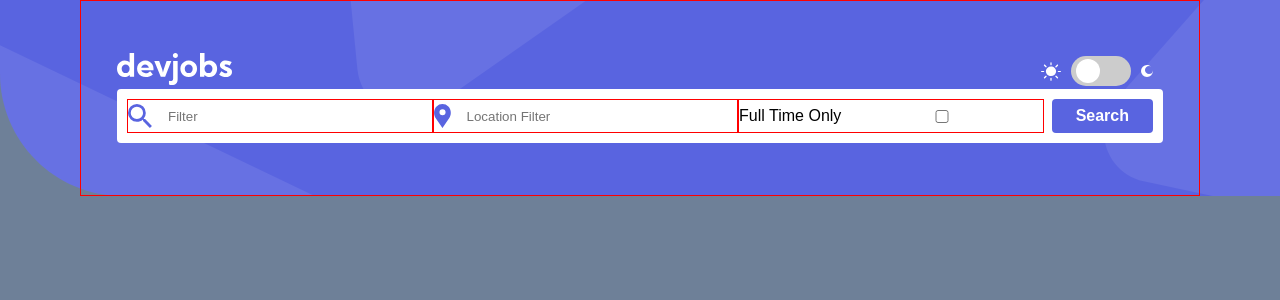
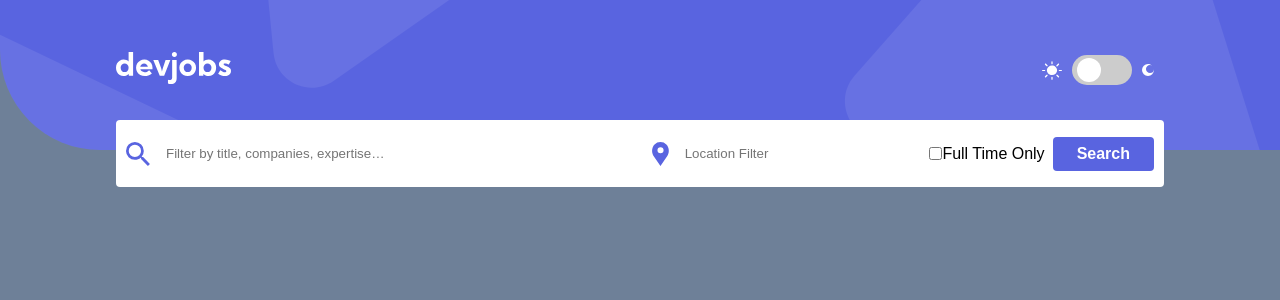
Before and after one commit to paulomiguelJS/devjobapp, a React (Vite) app: page / in a window 1280 px wide. Shown: the top 300 px of the page. Built offline with nearby package versions, Linux system fonts and the light colour scheme.

Commit message:
Search style issue fixed

```diff
--- a/src/components/Header/styles.js
+++ b/src/components/Header/styles.js
@@ -5,6 +5,7 @@ export const HeaderContainer = styled.header`
   background-image: url(${headerBackground});
   background-size: cover;
   border-bottom-left-radius: 100px;
+  max-height: 150px;
 `;
 
 export const Container = styled.div`
@@ -15,7 +16,6 @@ export const Container = styled.div`
   display: flex;
   justify-content: space-between;
   flex-direction: column;
-  border: 1px solid red;
   max-width: 1120px;
   margin: 0 auto;
   padding: 52px 36px;
--- a/src/components/MainSearch/index.jsx
+++ b/src/components/MainSearch/index.jsx
@@ -1,34 +1,40 @@
-import { SearchBoxContainer, InputContainer, Button } from "./styles";
+import {
+  SearchBoxContainer,
+  InputContainer,
+  SearchContainer,
+  Button,
+} from "./styles";
 import iconSearch from "../../assets/images/desktop/icon-search.svg";
 import iconLocation from "../../assets/images/desktop/icon-location.svg";
 
 export default function MainSearch() {
   return (
     <SearchBoxContainer>
-      <InputContainer>
+      <InputContainer >
+        <label htmlFor="filter"></label>
         <img src={iconSearch} alt="Search Icon - Magnifying Glass" />
-        <label
-          htmlFor="filter"
-          placeholder=" Filter by title, companies, expertise…"
+        <input
+          style={{ width: "450px" }}
+          type="text"
+          id="filter"
+          placeholder="Filter by title, companies, expertise…"
         />
-        <input type="text" id="filter" placeholder="Filter" />
       </InputContainer>
 
-      <InputContainer>
-        <img src={iconLocation} alt="Location Icon - Map" />
+      <InputContainer >
         <label
           htmlFor="locationFilter"
-          placeholder="Filter by location</label>"
-        />
+          placeholder="Filter by location"
+        ></label>
+        <img src={iconLocation} alt="Location Icon - Map" />
         <input type="text" id="locationFilter" placeholder="Location Filter" />
       </InputContainer>
 
-      <InputContainer>
+      <SearchContainer >
+        <input type="checkbox" id="checkbox" />
         <label htmlFor="checkbox">Full Time Only</label>
-        <input type="checkbox" id="checkbox" />
-      </InputContainer>
-
-      <Button type="submit">Search</Button>
+        <Button type="submit">Search</Button>
+      </SearchContainer>
     </SearchBoxContainer>
   );
 }
--- a/src/components/MainSearch/styles.js
+++ b/src/components/MainSearch/styles.js
@@ -2,33 +2,32 @@ import styled from "styled-components";
 
 export const SearchBoxContainer = styled.form`
   display: flex;
+  justify-content: space-between;
+  align-items: center;
   background-color: #fff;
-  padding:10px;
-  width: 100%;
+  padding: 10px;
   border-radius: 4px;
+  margin-top: 2rem;
 `;
 
 export const InputContainer = styled.div`
-  display: flex;
-  align-items: center;
-  border: 1px solid red;
-  width: 100%;
+display: flex;
+  input {
+    padding: 16px;
+    outline: none;
+    border: none;
+  }
+`;
 
-  img {
-    margin-right: 8px;
-  }
-
+export const SearchContainer = styled.div`
   input {
-    flex: 1;
-    padding: 8px;
-    border: none;
-    outline: none;
+    padding: 16px;
   }
 `;
 
 export const Button = styled.button`
   padding: 8px 24px;
-  background-color: #5964E0;
+  background-color: #5964e0;
   color: #fff;
   font-size: 1rem;
   font-weight: 600;
@@ -37,11 +36,9 @@ export const Button = styled.button`
   cursor: pointer;
   margin-left: 8px;
 
-  transition:  all 0.2s ease-in;
+  transition: all 0.2s ease-in;
 
   &:hover {
-  background-color: #939BF4;
-
-
+    background-color: #939bf4;
   }
 `;
```
